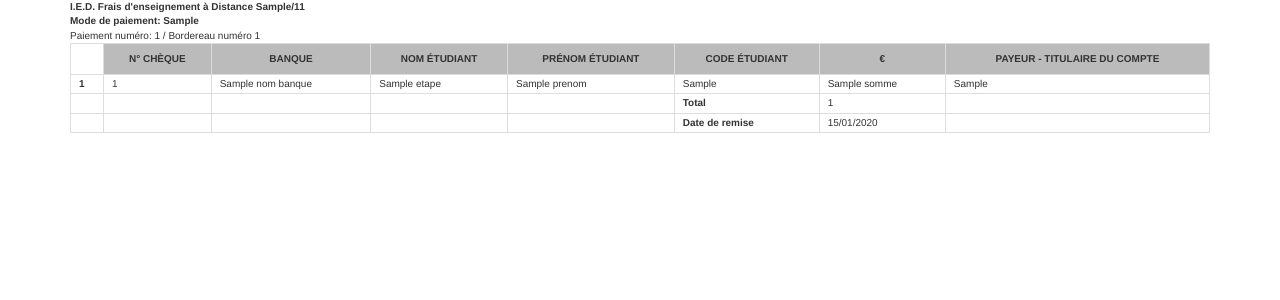
After one commit to fsx999/duck_paiement_etudiant, a Django app: template duck_paiement_etudiant/templates/duck_paiement_etudiant/bordereau_spreadsheet.html in a window 1280 px wide. The commit adds this page. Shown: the top 300 px of the page. Run offline with Django 3.2, Linux system fonts and the light colour scheme; the template is opened without the code that fills it: most values are stand-ins (such as "Sample title", 1, 10 or a date in 2020); some libraries are stand-ins or nearby versions.

Commit message:
Impression bordereau en pdf.

```diff
--- /dev/null
+++ b/duck_paiement_etudiant/templates/duck_paiement_etudiant/bordereau_spreadsheet.html
@@ -0,0 +1,127 @@
+{% load static %}
+<!DOCTYPE html>
+<html>
+<head lang="en">
+    <meta charset="UTF-8">
+    <link rel="stylesheet" href="{% static "bootstrap3/css/bootstrap.css" %}">
+    <script src="{% static "bootstrap3/js/bootstrap.js" %}"></script>
+    <title></title>
+    <style>
+        body {
+            font-size: 10px;
+        }
+        th {
+            background-color: #BBBBBB;
+            text-align: center;
+        }
+        .table > tbody > tr > td  {
+            padding-top: 2px;
+            padding-bottom: 2px;
+        }
+        .light_bg {
+            background-color: white;
+        }
+        .dark_bg {
+            background-color: #BBBBBB;
+        }
+    </style>
+</head>
+<body>
+<div class="container">
+    <div class="row">
+        <div class="col-xs-6">
+            <strong>I.E.D. Frais d'enseignement à Distance {{ bordereau.annee.cod_anu }}/{{ bordereau.annee.cod_anu|add:1 }}</strong>
+        </div>
+    </div>
+    <div class="row">
+        <div class="col-xs-6">
+            <strong>Mode de paiement: {{ bordereau.get_type_paiement_display }}</strong>
+        </div>
+    </div>
+    <div class="row">
+        <div class="col-xs-6">Paiement numéro: {{ bordereau.num_paiement }} / Bordereau numéro {{ bordereau.num_bordereau }}</div>
+    </div>
+    <table class="table table-bordered table stripped">
+    {% if bordereau.type_paiement != "V" %}
+    <tr>
+        <td></td>
+        <th><strong>N° CHÈQUE</strong></th>
+        <th><strong>BANQUE</strong></th>
+        <th><strong>NOM ÉTUDIANT</strong></th>
+        <th><strong>PRÉNOM ÉTUDIANT</strong></th>
+        <th><strong>CODE ÉTUDIANT</strong></th>
+        <th><strong>€</strong></th>
+        <th><strong>PAYEUR - TITULAIRE DU COMPTE</strong></th>
+    </tr>
+    {% for paiement in bordereau.paiementbackoffice_set.all %}
+    <tr class="{% cycle 'light_bg' 'dark_bg' %}">
+        <td><strong>{{ forloop.counter }}</strong></td>
+        <td>{{ paiement.num_cheque }}</td>
+        <td>{{ paiement.nom_banque.nom }}</td>
+        <td>{{ paiement.etape.nom }}</td>
+        <td>{{ paiement.etape.prenom }}</td>
+        <td>{{ paiement.etape.cod_etu }}</td>
+        <td>{{ paiement.somme }}</td>
+        <td>{{ paiement.autre_payeur }}</td>
+    </tr>
+        {% if forloop.counter == 32%}
+            </table>
+            <div style="page-break-after:always"></div>
+            <table class="table table-bordered table stripped">
+        {% elif  forloop.counter|divisibleby:34 and forloop.counter > 34%}
+            </table>
+            <div style="page-break-after:always"></div>
+            <table class="table table-bordered table stripped">
+        {% endif %}
+    {% endfor %}
+    {% endif %}
+    {% if bordereau.type_paiement == "V" %}
+    <tr>
+        <td></td>
+        <th><strong>DATE PRÉVUE</strong></th>
+        <th><strong>DATE VIREMENT</strong></th>
+        <th><strong>NOM ÉTUDIANT</strong></th>
+        <th><strong>PRÉNOM ÉTUDIANT</strong></th>
+        <th><strong>CODE ÉTUDIANT</strong></th>
+        <th><strong>€</strong></th>
+        <th><strong>PAYEUR - TITULAIRE DU COMPTE</strong></th>
+    </tr>
+    {% for paiement in bordereau.paiementbackoffice_set.all %}
+    <tr class="{% cycle 'light_bg' 'dark_bg' %}">
+        <td><strong>{{ forloop.counter }}</strong></td>
+        <td>{{ paiement.date|date:"d/m/Y" }}</td>
+        <td>{{ paiement.date_virement|date:"d/m/Y" }}</td>
+        <td>{{ paiement.etape.nom }}</td>
+        <td>{{ paiement.etape.prenom }}</td>
+        <td>{{ paiement.etape.cod_etu }}</td>
+        <td>{{ paiement.somme }}</td>
+        <td>{{ paiement.autre_payeur }}</td>
+    </tr>
+
+    {% endfor %}
+    {% endif %}
+    <tr>
+        <td></td>
+        <td></td>
+        <td></td>
+        <td></td>
+        <td></td>
+        <td><strong>Total</strong></td>
+        <td>{{ total_sum }}</td>
+        <td></td>
+    </tr>
+    <tr>
+        <td></td>
+        <td></td>
+        <td></td>
+        <td></td>
+        <td></td>
+        <td><strong>Date de remise</strong></td>
+        <td>{{ bordereau.date_cloture|date:"d/m/Y"|default:"Non clôturé" }}</td>
+        <td></td>
+    </tr>
+
+    </table>
+</div>
+</body>
+</html>
--- a/duck_paiement_etudiant/templates/duck_paiement_etudiant/impression_bordereau_annee.html
+++ b/duck_paiement_etudiant/templates/duck_paiement_etudiant/impression_bordereau_annee.html
@@ -11,7 +11,8 @@
     <div class="col col-xs-4">
     <h3>{{ bordereau.grouper }}</h3>
     {% for b in bordereau.list %}
-          <a class="btn btn-primary" href="{% url 'xadmin:impression_bordereau' bordereau=b.id %}">{{ b }}</a><br />
+          <!-- a class="btn btn-primary" href="{% url 'xadmin:impression_bordereau' bordereau=b.id %}">{{ b }}</a><br / -->
+          <a class="btn btn-primary" href="{% url 'bordereau_spreadsheet_pdf' bordereau=b.id %}">{{ b }} (PDF)</a><br />
     {% endfor %}
     </div>
 {% endfor %}
```
Also changed, not shown: duck_paiement_etudiant/adminx.py (+21 -1 lines), duck_paiement_etudiant/urls.py (added, +9 -0 lines).
